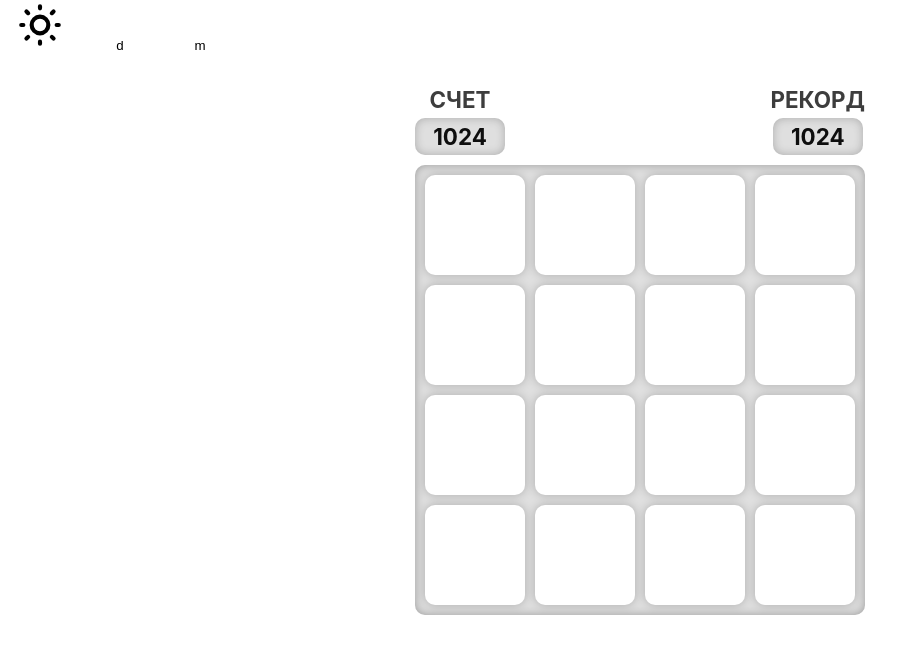
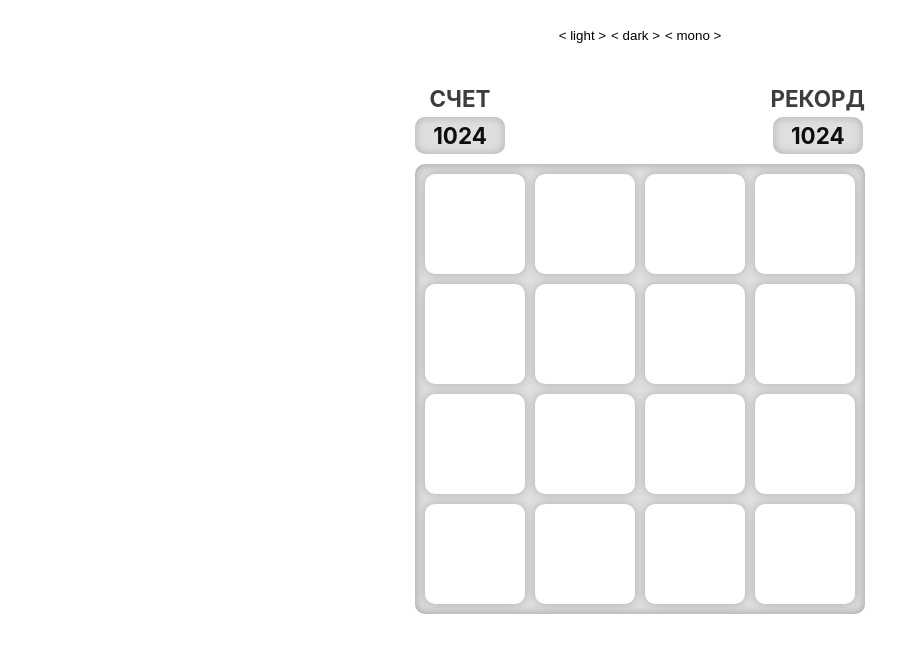
Before and after one commit to Tarasovvvv/2048, a React (Vite) app: page / in a window 1280 px wide. Shown: the top 654 px of the page, without its empty margins (0-909 px from the left). Built offline with nearby package versions, Linux system fonts and the light colour scheme.

Commit message:
small fixes in the theme switcher component

```diff
--- a/src/components/Theme/ThemeSwitcher.module.css
+++ b/src/components/Theme/ThemeSwitcher.module.css
@@ -1,27 +1,23 @@
-.button {
-  width: 80px;
+.themeboard button {
+  width: fit-content;
   height: 50px;
   padding: 0;
   border: 0;
-  border-radius: 5px;
   cursor: pointer;
-  fill: black;
-  background-color: white;
-}
-.button:hover {
-  transition: 0.5s;
-  fill: rgb(85, 85, 85);
-  background-color: rgb(233, 233, 233);
+  background-color: inherit;
+  transition: 340ms;
 }
 
-.button-container {
+.themeboard button:hover {
+  transition: 340ms;
+  transform: translateY(-5px);
+  box-shadow: 0 5px 5px 1px rgba(0, 0, 0, 0.5);
+}
+
+.themeboard {
   display: flex;
+  justify-content: center;
   gap: 5px;
   height: 50px;
-  width: auto;
+  padding: 10px;
 }
-
-.button-image {
-  height: inherit;
-  width: 30px;
-}
--- a/src/components/Theme/ThemeSwitcher.tsx
+++ b/src/components/Theme/ThemeSwitcher.tsx
@@ -13,15 +13,13 @@ function ThemeSwitcher() {
   const { theme, setTheme } = useContext(ThemeContext);
 
   return (
-    <section>
-      <div className={s.buttonContainer}>
+    <section className={s.themeboard}>
       <button
-          className={s.button}
         onClick={() => {
           setTheme(Theme.light);
         }}
       >
-          <img src={lightThemeLogo} className="button-image" />
+        &lt; light &gt;
       </button>
       <button
         className={s.button}
@@ -29,17 +27,15 @@ function ThemeSwitcher() {
           setTheme(Theme.dark);
         }}
       >
-          d
+        &lt; dark &gt;
       </button>
       <button
-          className={s.button}
         onClick={() => {
           setTheme(Theme.monochrome);
         }}
       >
-          m
+        &lt; mono &gt;
       </button>
-      </div>
     </section>
   );
 }
```
Lines whose indentation alone changed are shown as unchanged.
